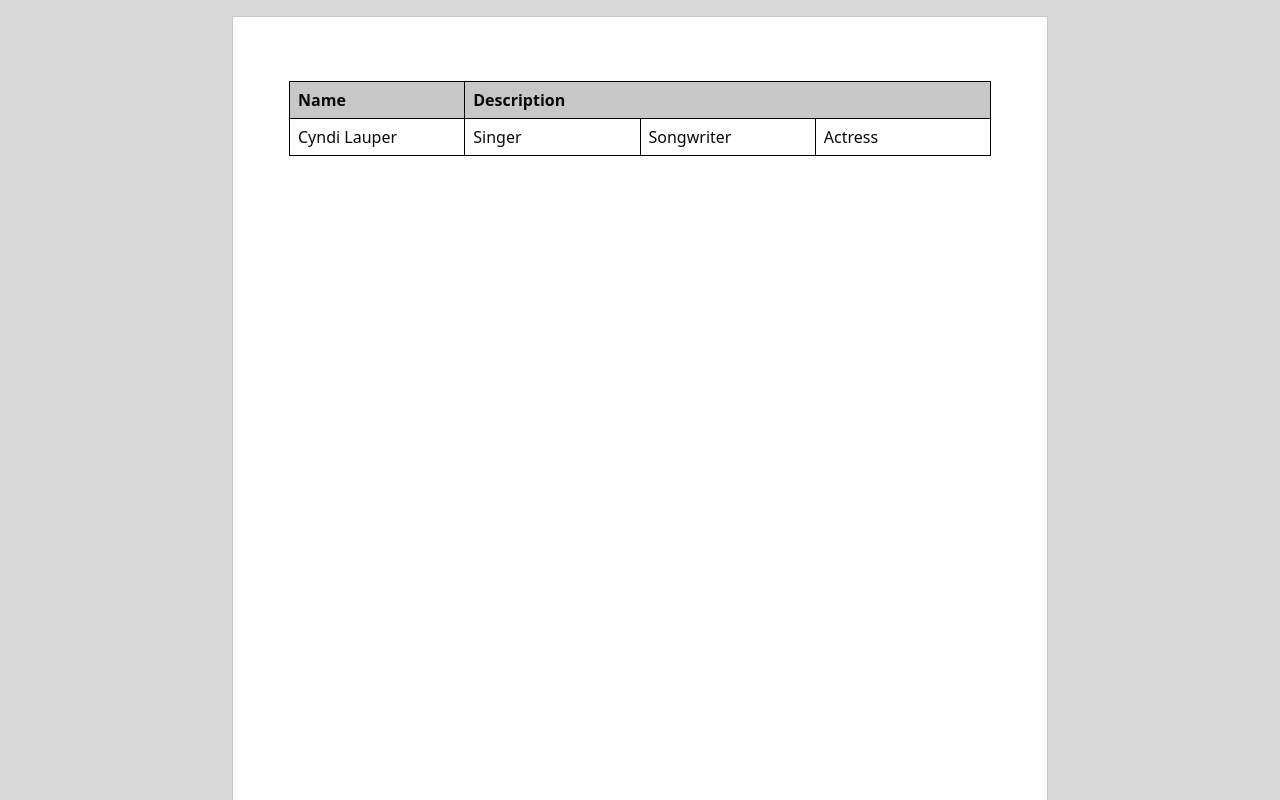
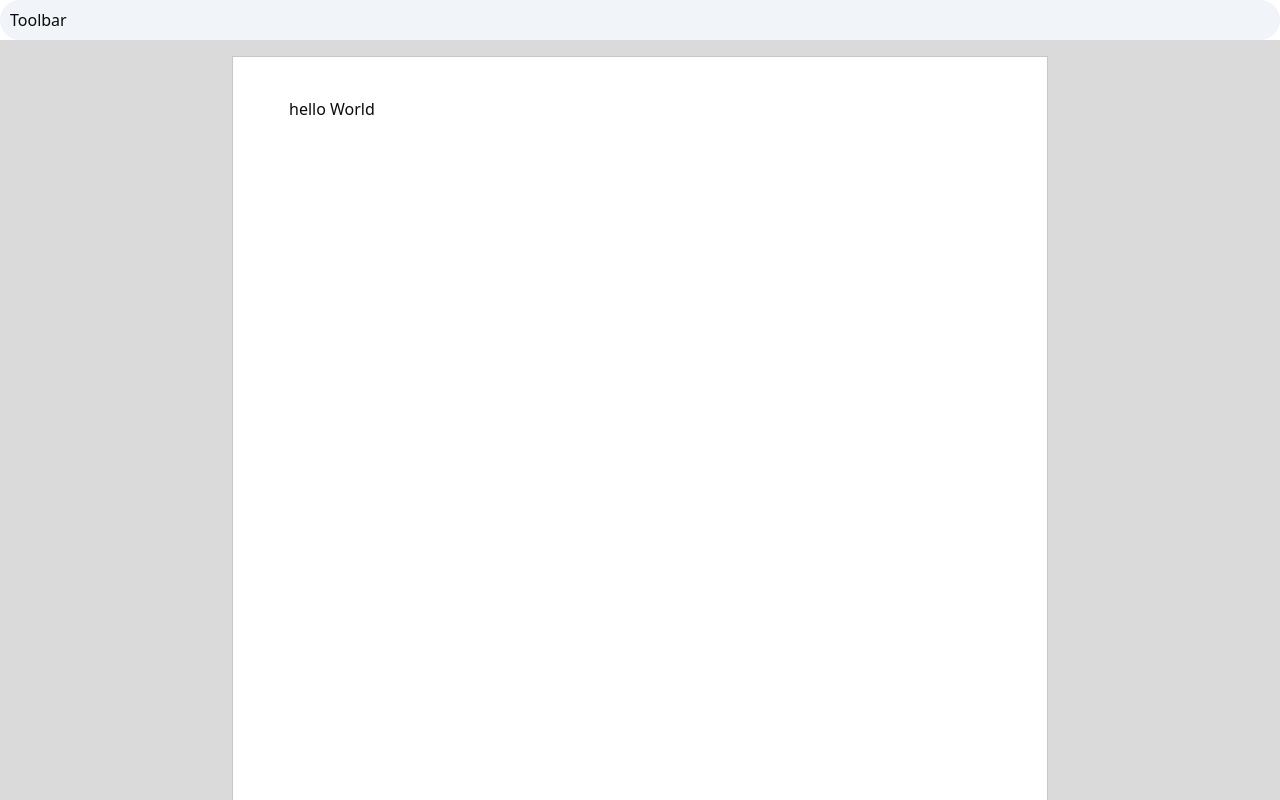
Before and after one commit to pmaurya5060/dossier, a Next.js app: page /documents/1 in a window 1280 px wide. Shown: the top 800 px of the page. Built offline with nearby package versions, Linux system fonts and the light colour scheme.

Commit message:
created toolbar.tsx

```diff
--- a/src/app/documents/[documentid]/editor.tsx
+++ b/src/app/documents/[documentid]/editor.tsx
@@ -28,22 +28,23 @@
       }),
       Image,
     ],
-    content: `
-        <table>
-          <tbody>
-            <tr>
-              <th>Name</th>
-              <th colspan="3">Description</th>
-            </tr>
-            <tr>
-              <td>Cyndi Lauper</td>
-              <td>Singer</td>
-              <td>Songwriter</td>
-              <td>Actress</td>
-            </tr>
-          </tbody>
-        </table>
-      `,
+    content:`hello World`,
+    // content: `
+    //     <table>
+    //       <tbody>
+    //         <tr>
+    //           <th>Name</th>
+    //           <th colspan="3">Description</th>
+    //         </tr>
+    //         <tr>
+    //           <td>Cyndi Lauper</td>
+    //           <td>Singer</td>
+    //           <td>Songwriter</td>
+    //           <td>Actress</td>
+    //         </tr>
+    //       </tbody>
+    //     </table>
+    //   `,
   });
 
   return (
--- a/src/app/documents/[documentid]/page.tsx
+++ b/src/app/documents/[documentid]/page.tsx
@@ -1,3 +1,5 @@
+
+import {Toolbar} from './toolbar';
 import { Editor } from "./editor";
 interface DocumentIdProps{
   params:Promise<{documentid:string}>;
@@ -8,6 +10,7 @@
 
   return(
     <div>
+      <Toolbar/>
       <Editor/>
     </div>
   )
--- /dev/null
+++ b/src/app/documents/[documentid]/toolbar.tsx
@@ -0,0 +1,7 @@
+export const Toolbar=()=>{
+    return (
+        <div className="bg-[#F1F4F9] px-2.5 py-0.5 rounded-[24px] min-h-10 flex items-center gap-x-0.5 overflow-x-auto">
+            Toolbar
+        </div>
+    );
+};
```
Also changed, not shown: 1 other file (tests, documents, lock files or other folders).
